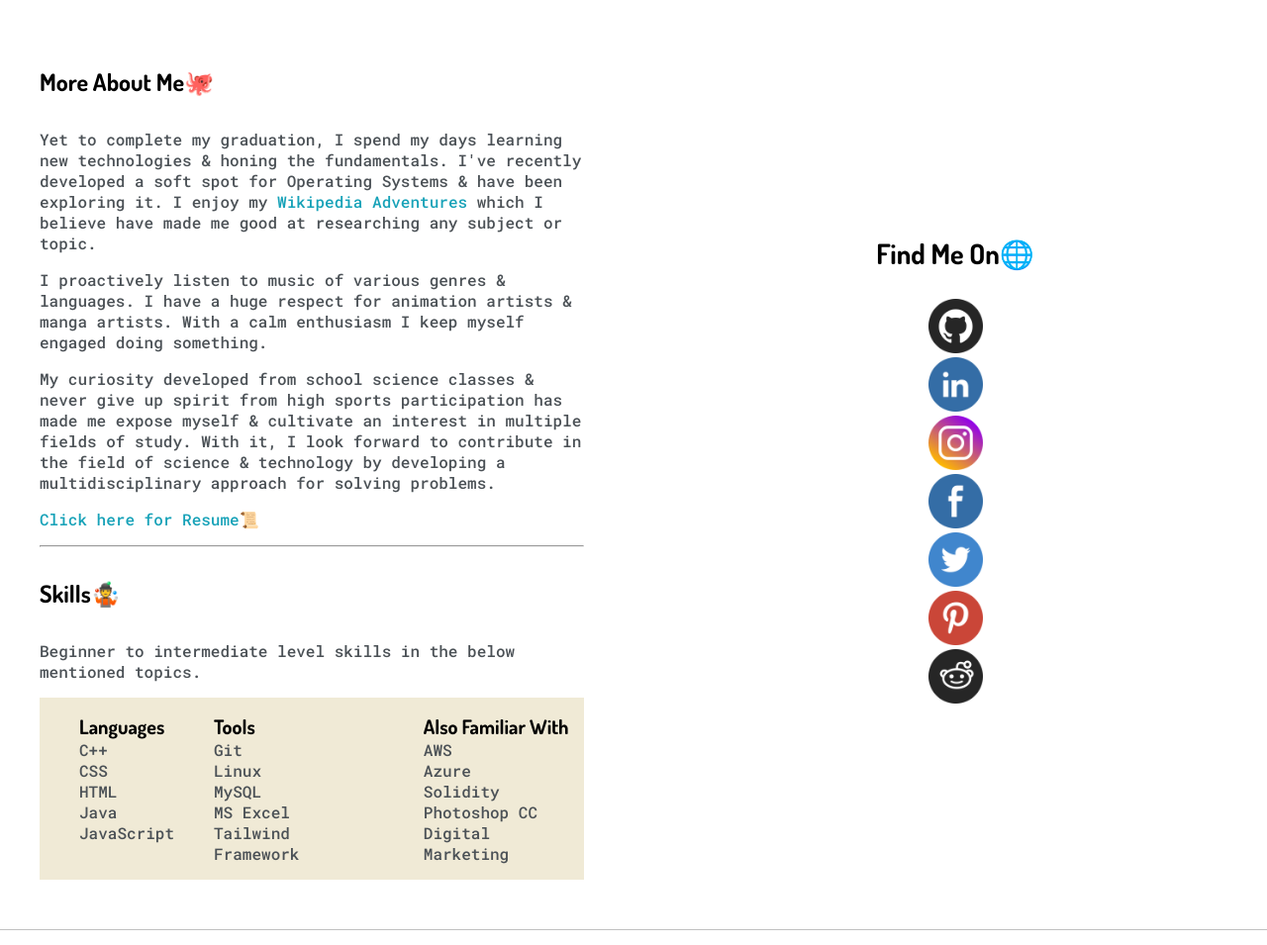
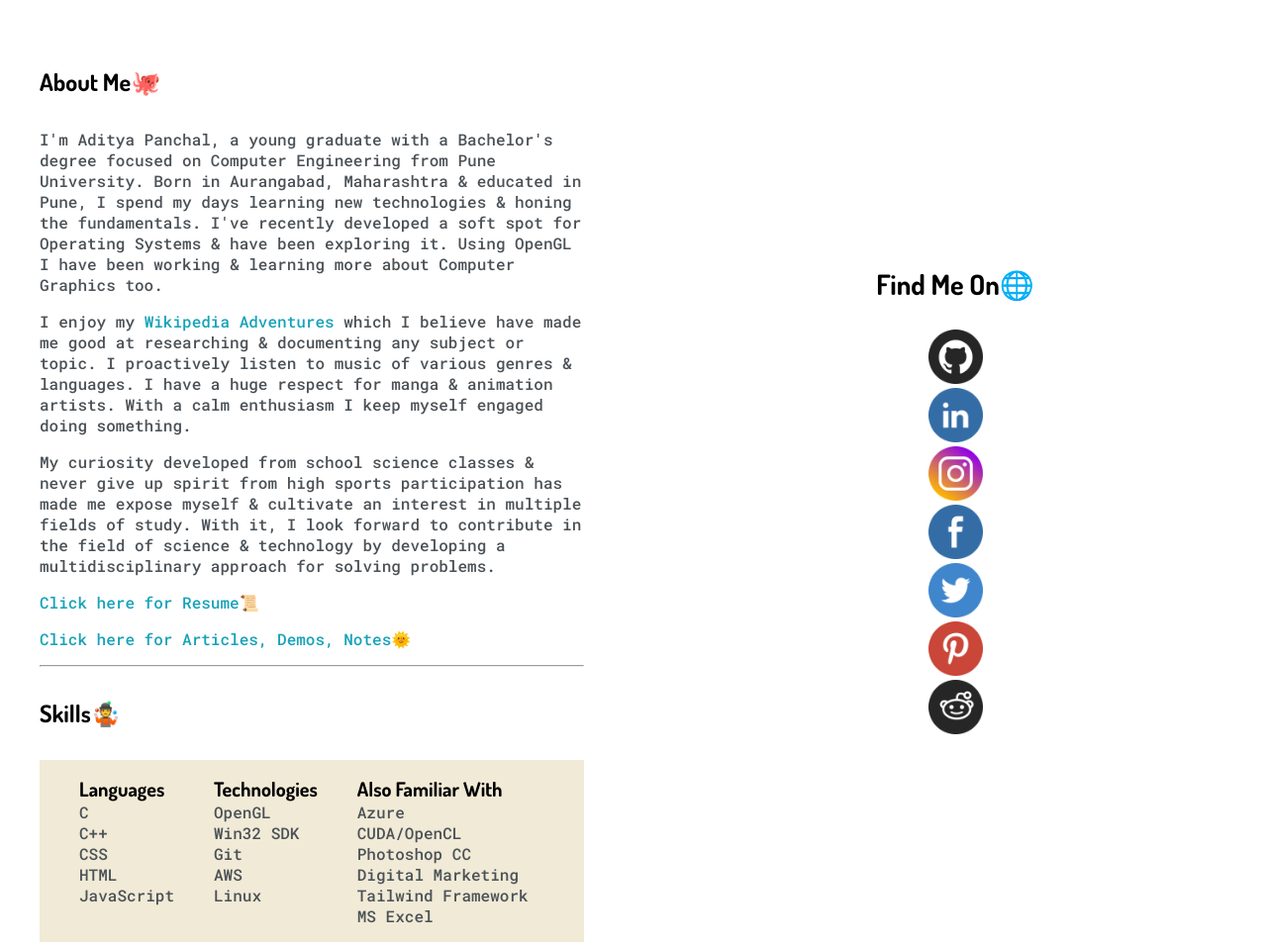
Before and after one commit to audi2654/audi2654.github.io, a plain HTML site: page index.html in a window 1280 px wide. Shown: the part 700-1655 px from the top of the page at 99% size. Drawn offline with nearby package versions, Linux system fonts and the light colour scheme.

Commit message:
Addtions in main content

```diff
--- a/index.html
+++ b/index.html
@@ -145,8 +145,8 @@
                           <div id="preview">
                             <div id="corner-tl" class="corner"></div>
                             <div id="corner-tr" class="corner"></div>
-                            <h3>About Me&#x1f680</h3>
-                            <p>I'm an undergrad in the final year of Bachelor's degree focused on Computer Engineering from Pune University.</p>
+                            <h3>Greetings&#x1f680</h3>
+                            <p>Welcome & thank you for visiting my personal website. The intention behind this site is to showcase all the things I get my hands into.</p>
 
                             <div id="corner-bl" class="corner"></div>
                             <div id="corner-br" class="corner"></div>
@@ -161,15 +161,18 @@
             <div class="main-container">
                 <div class="about-wrapper">
                     <div class="about-me">
-                        <h4>More About Me&#x1F419</h4>
-                        <p> Yet to complete my graduation, I spend my days learning new technologies & honing the fundamentals. I've recently developed a soft spot for Operating Systems & have been exploring it.
-                            I enjoy my
+                        <h4>About Me&#x1F419</h4>
+                        <p> I'm Aditya Panchal, a young graduate with a Bachelor's degree focused on Computer Engineering from Pune University. Born in Aurangabad, Maharashtra & educated in Pune,
+                            I spend my days learning new technologies & honing the fundamentals. I've recently developed a soft spot for Operating Systems & have been exploring it.
+                            Using OpenGL I have been working & learning more about Computer Graphics too.
+                        </p>
+                    <p>
+                        I enjoy my
                             <span class="tooltip-theme" title="Wikipedia Adventures are the adventures where one engages oneself in a pursuit to learn more about something which may or may not be related to their usual field of familiarity by opening countless tabs at a time & consuming tons of articles from Wikipedia or from any other source."><a>Wikipedia Adventures</a></span>
-                            which I believe have made me good at researching any subject or topic.
+                            which I believe have made me good at researching & documenting any subject or topic.
 
-                        </p>
-                    <p>I proactively listen to music of various genres & languages.
-                        I have a huge respect for animation artists & manga artists.
+                        I proactively listen to music of various genres & languages.
+                        I have a huge respect for manga & animation artists.
                         With a calm enthusiasm I keep myself engaged doing something.
                     </p>
 
@@ -183,38 +186,43 @@
                         <p>
                             <a target="_blank" href="site-resume.pdf">Click here for Resume&#x1F4DC</a>
                         </p>
+
+                        <p>
+                            <a target="_blank" href="wikipedia-adventures.html">Click here for Articles, Demos, Notes&#x1F31E</a>
+                        </p>
                         <hr>
 
                         <h4>Skills&#x1F939</h4>
 
-                        <p> Beginner to intermediate level skills in the below mentioned topics.
+                        <!--- <p> Beginner to Intermediate level skills in the below mentioned subjects. --->
 
                         <div id="skills">
                             <ul>
                                 <h5 style="margin-bottom: 0%; margin-top: 0%;" >Languages</h5>
+                                <li>C</li>
                                 <li>C++</li>
                                 <li>CSS</li>
                                 <li>HTML</li>
-                                <li>Java</li>
                                 <li>JavaScript</li>
                             </ul>
 
                             <ul>
-                                <h5 style="margin-bottom: 0%;margin-top: 0%;" >Tools</h5>
+                                <h5 style="margin-bottom: 0%;margin-top: 0%;" >Technologies</h5>
+                                <li>OpenGL</li>
+                                <li>Win32 SDK</li>
                                 <li>Git</li>
+                                <li>AWS</li>
                                 <li>Linux</li>
-                                <li>MySQL</li>
-                                <li>MS Excel</li>
-                                <li>Tailwind Framework</li>
                             </ul>
 
                             <ul>
                                 <h5 style="margin-bottom: 0%;margin-top: 0%;" >Also Familiar With</h5>
-                                <li>AWS</li>
                                 <li>Azure</li>
-                                <li>Solidity</li>
+                                <li>CUDA/OpenCL</li>
                                 <li>Photoshop CC</li>
                                 <li>Digital Marketing</li>
+                                <li>Tailwind Framework</li>
+                                <li>MS Excel</li>
                             </ul>
                         </div>
 
```
